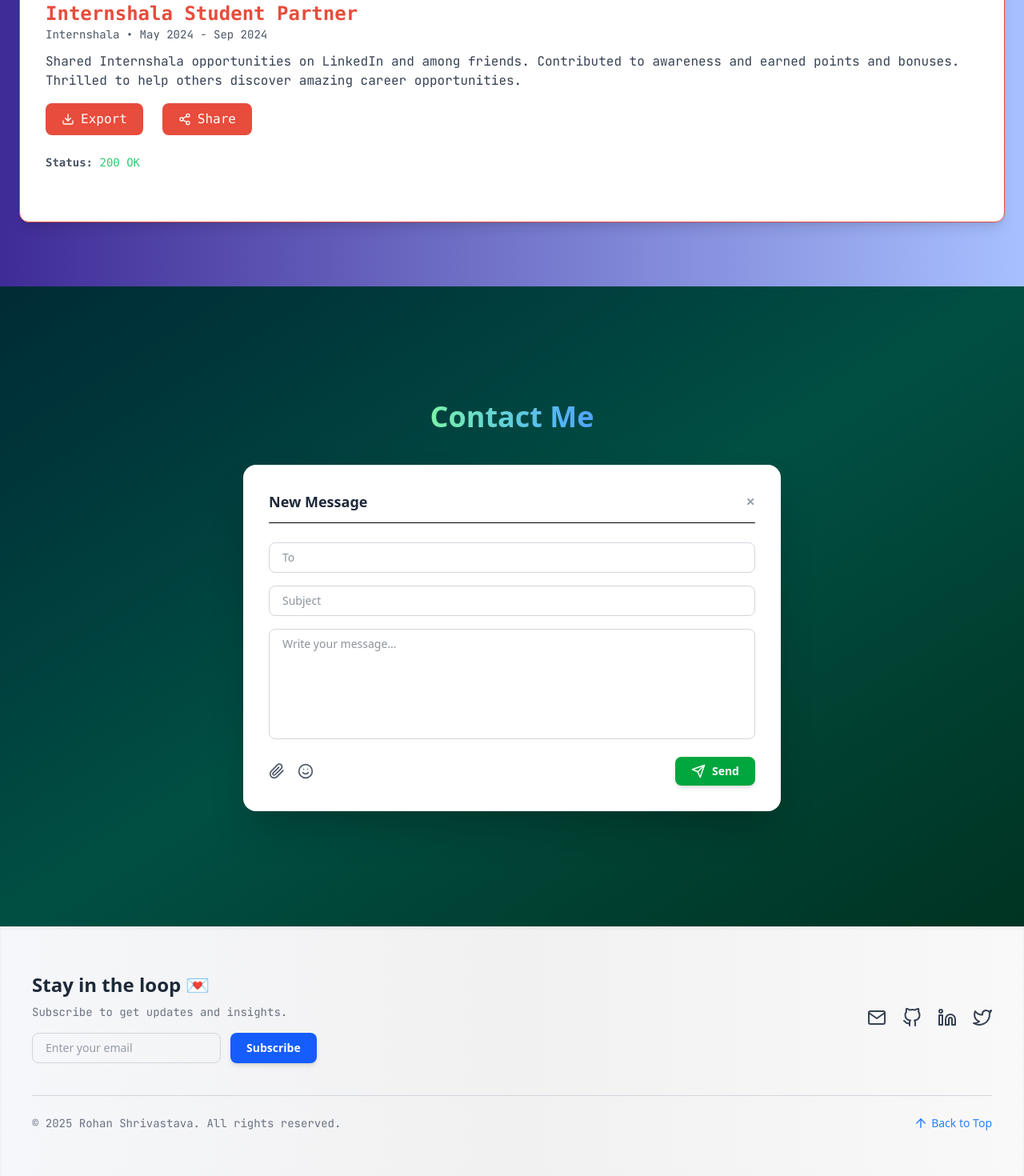
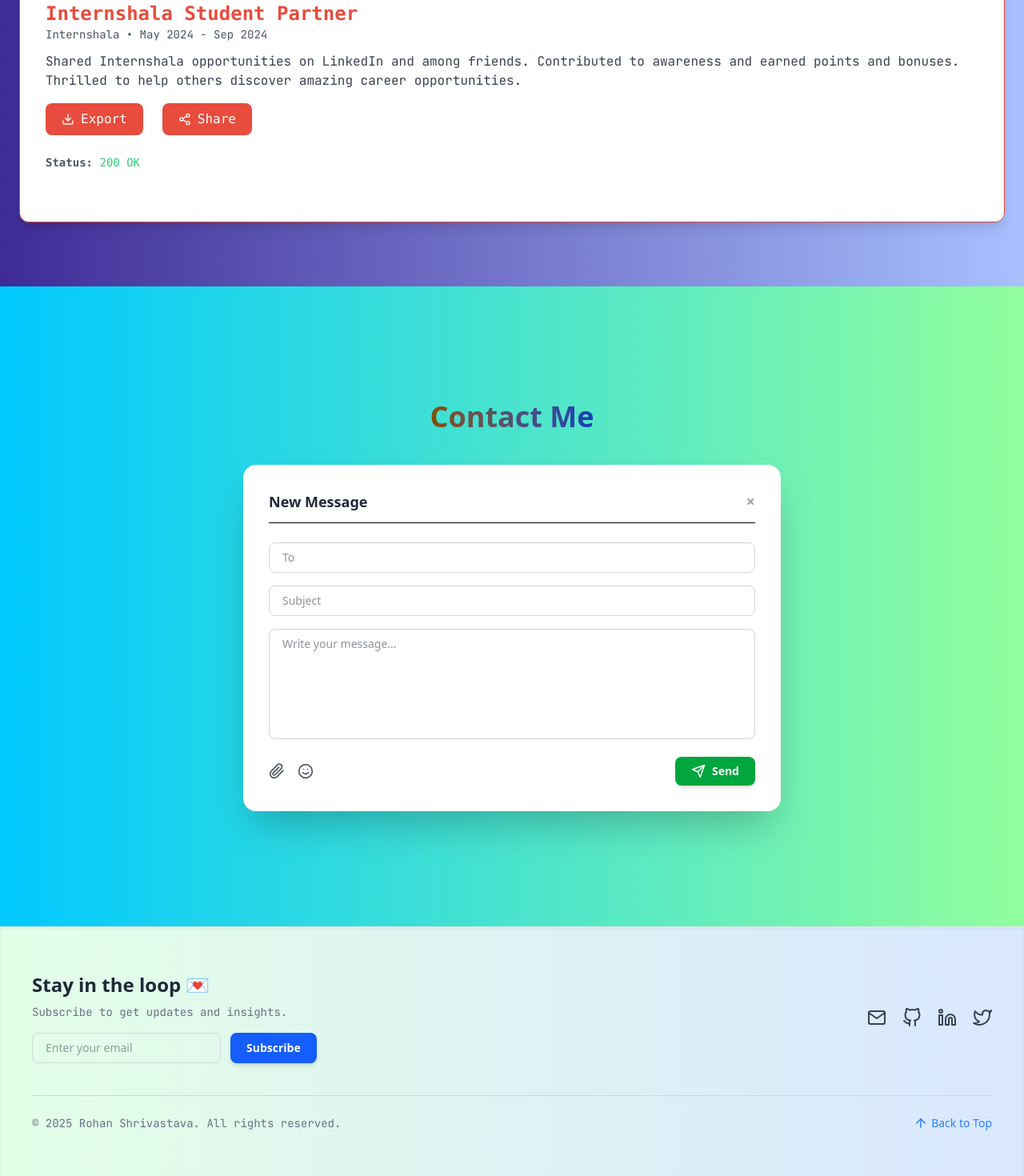
Before and after one commit to RohanShrivastava08/My-Modern-Portfolio, a React (Vite) app: page / in a window 1280 px wide. Shown: the part 8264-9734 px from the top of the page at 80% size. Built offline with nearby package versions, Linux system fonts and the light colour scheme.

Commit message:
Color Modifications

```diff
--- a/src/sections/Contact.jsx
+++ b/src/sections/Contact.jsx
@@ -12,7 +12,8 @@ const Contact = () => {
   };
 
   return (
-    <section className="min-h-screen bg-gradient-to-br from-[#002b36] via-[#014f43] to-[#003322] flex flex-col items-center justify-center px-4 py-20 font-sans relative overflow-hidden">
+    <section className="min-h-screen bg-[linear-gradient(90deg,_#00C9FF_0%,_#92FE9D_100%)] flex flex-col items-center justify-center px-4 py-20 font-sans relative overflow-hidden">
+
       {/* Animated Header */}
       <motion.h2
         initial={{ opacity: 0, y: -20 }}
@@ -21,7 +22,7 @@ const Contact = () => {
         viewport={{ once: false, amount: 0.8 }}
         className="text-4xl font-bold text-white mb-10"
       >
-        <span className="bg-gradient-to-r from-green-300 to-blue-400 text-transparent bg-clip-text">
+        <span className="bg-gradient-to-r from-yellow-800 to-blue-800 text-transparent bg-clip-text">
           Contact Me
         </span>
       </motion.h2>
--- a/src/sections/Footer.jsx
+++ b/src/sections/Footer.jsx
@@ -8,7 +8,7 @@ const Footer = () => {
   };
 
   return (
-    <footer className="bg-gradient-to-r from-[#f6f7fa] via-[#f1f1f1] to-[#f9f9f9] text-gray-700 py-14 border-t border-gray-200 shadow-inner font-sans">
+    <footer className="bg-[linear-gradient(90deg,_#e3ffe7_0%,_#d9e7ff_100%)] text-gray-700 py-14 border-t border-gray-200 shadow-inner font-sans">
       <div className="max-w-7xl mx-auto px-6 sm:px-10 flex flex-col gap-10">
 
         {/* Animated Top Row */}
```
